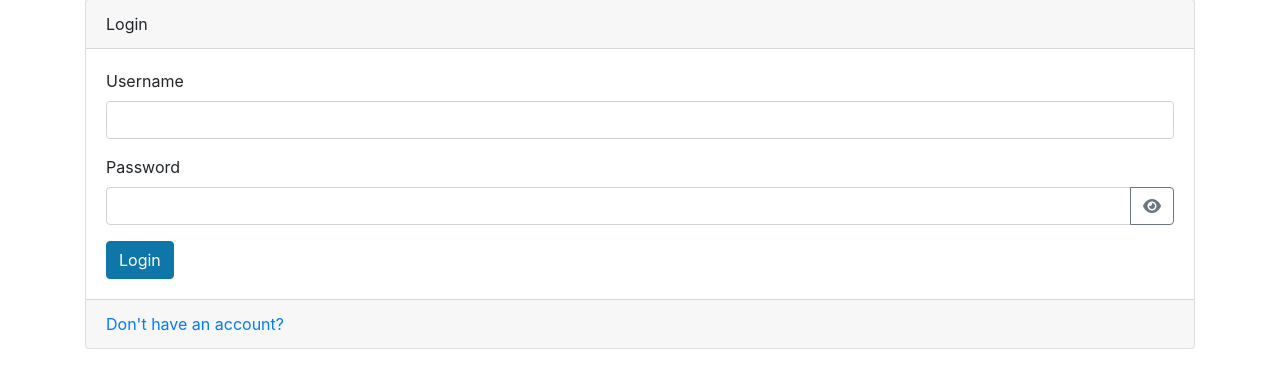
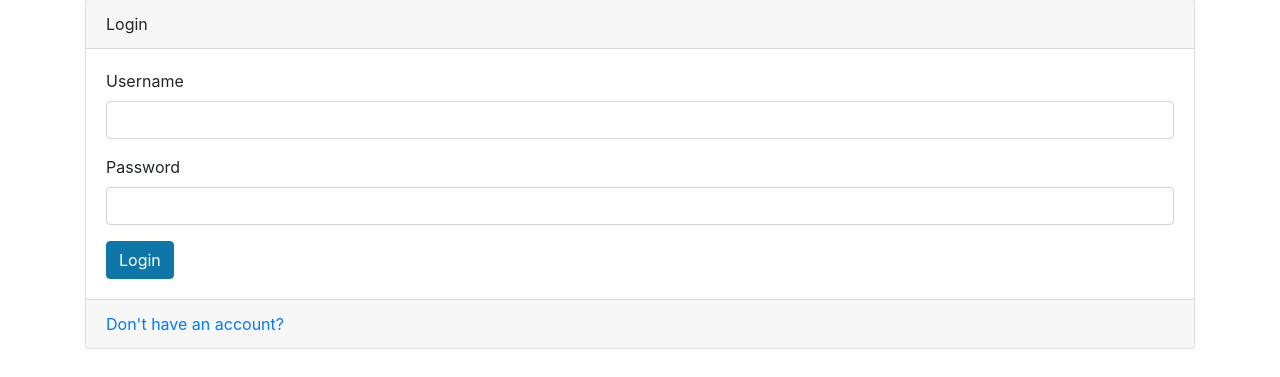
Before and after one commit to bolasgit/fullstack-taskapp, a FastAPI app: page /auth/ in a window 1280 px wide. Shown: the part 71-448 px from the top of the page. Run offline with FastAPI, Linux system fonts and the light colour scheme; some libraries are stand-ins or nearby versions.

Commit message:
changed db

```diff
--- a/database.py
+++ b/database.py
@@ -1,8 +1,14 @@
 from sqlalchemy import create_engine
 from sqlalchemy.orm import sessionmaker
 from sqlalchemy.ext.declarative import declarative_base
+import os
+from dotenv import load_dotenv
 
-SQLALCHEMY_DATABASE_URL = "postgresql://taskapp_wq5l_user:KafmTz4cjeyg8oaZ0OIjx0dyQBn5cZG2@dpg-cortici0si5c739mbigg-a.oregon-postgres.render.com/taskapp_wq5l"
+load_dotenv()
+
+POSTGRES_URL = os.getenv("POSTGRES_URL")
+
+SQLALCHEMY_DATABASE_URL = POSTGRES_URL
 engine = create_engine(SQLALCHEMY_DATABASE_URL)
 
 # SQLALCHEMY_DATABASE_URL = "sqlite:///./todos.db"
--- a/templates/layout.html
+++ b/templates/layout.html
@@ -31,5 +31,8 @@
     <script src="{{ url_for('static', path='todo/js/popper.js') }}"></script>
     <script src="{{ url_for('static', path='todo/js/bootstrap.js') }}"></script>
     <script src="{{ url_for('static', path='todo/js/login.js') }}"></script>
+    <script>
+      new MultiSelectTag("lists"); // id
+    </script>
   </body>
 </html>
--- a/templates/login.html
+++ b/templates/login.html
@@ -24,14 +24,6 @@
               name="password"
               required
             />
-            <div class="input-group-append">
-              <button
-                class="btn btn-outline-secondary toggle-password"
-                type="button"
-              >
-                <i class="fas fa-eye"></i>
-              </button>
-            </div>
           </div>
         </div>
         <button type="submit" class="btn btn-primary">Login</button>
```
Also changed, not shown: 1 other file.
